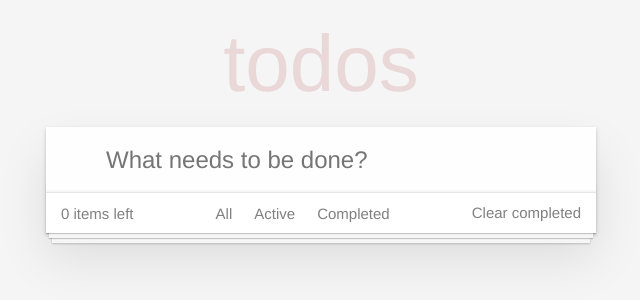
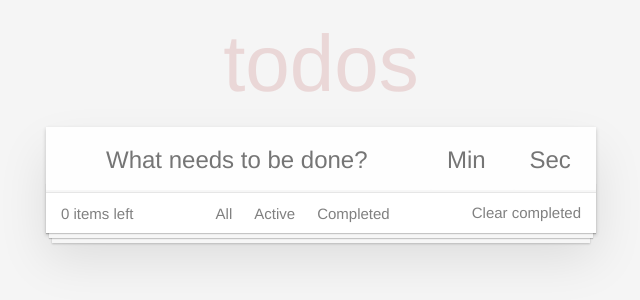
Before and after one commit to UNDECO9VER/todo-kata, a React (Create React App) app: page / in a window 1280 px wide. Shown: the top 300 px of the page, without its empty margins (319-959 px from the left). Built offline with nearby package versions, Linux system fonts and the light colour scheme.

Commit message:
todo Timer

```diff
--- a/src/components/App/App.jsx
+++ b/src/components/App/App.jsx
@@ -12,19 +12,50 @@ class App extends Component {
     filter: 'all',
   }
 
-  createItem = (label) => {
+  createItem = (label, time) => {
     return {
       id: uuidv4(),
       date: new Date(),
+      time,
       label,
       done: false,
+      timeOut: null
     }
   }
 
   deleteItem = (id) => {
+    this.stopTimer(id)
     this.setState(({ todoData }) => {
       return {
         todoData: todoData.filter((el) => el.id !== id)
+      }
+    })
+  }
+
+  startTimer = (id) => {
+    this.stopTimer(id)
+    this.setState(({todoData})=>{
+      const index = todoData.findIndex((el) => el.id === id)
+      return{
+        todoData: todoData.map((el,ind)=> ind === index ? { ...el, timeOut: setInterval(()=>{
+          this.setState(({ todoData }) => {
+            let time = todoData[index].time
+            if(todoData[index].time > 0){
+              return {
+                todoData: todoData.map((el,ind)=> ind === index ? { ...el, time: --time } : el)
+              }
+            }else this.stopTimer(id)
+          })
+        }, 1000) } : el)
+      }
+    })
+  }
+
+  stopTimer = (id) => {
+    this.setState(({todoData})=>{
+      const index = todoData.findIndex((el) => el.id === id)
+      return{
+        todoData: todoData.map((el,ind)=> ind === index ? { ...el, timeOut: clearInterval(todoData[index].timeOut) } : el)
       }
     })
   }
@@ -46,8 +77,8 @@ class App extends Component {
     })
   }
 
-  addItem = (text) => {
-    const newItem = this.createItem(text)
+  addItem = (text, time) => {
+    const newItem = this.createItem(text, time)
     this.setState(({ todoData }) => {
       return {
         todoData: [...todoData, newItem]
@@ -85,6 +116,8 @@ class App extends Component {
             onDeleted={this.deleteItem}
             onToggleDone={this.onToggleDone}
             editItem={this.editItem}
+            startTimer={this.startTimer}
+            stopTimer={this.stopTimer}
           />
           <Footer
             setFilter={this.setFilter}
--- a/src/components/NewTaskForm/NewTaskForm.css
+++ b/src/components/NewTaskForm/NewTaskForm.css
@@ -1,11 +1,15 @@
 .new-task-form{
-    padding: 16px 16px 16px 60px;
+	display: flex;
+}
+
+.new-task-form__input{
+    padding: 16px 16px 16px 16px;
 	border: none;
 	background: rgba(0, 0, 0, 0.003);
 	box-shadow: inset 0 -2px 1px rgba(0,0,0,0.03);
 	position: relative;
 	margin: 0;
-	width: 100%;
+	width: 15%;
 	font-size: 24px;
 	font-family: inherit;
 	line-height: 1.4em;
@@ -15,6 +19,24 @@
 	-moz-osx-font-smoothing: grayscale;
 }
 
+.new-task-form__input::-webkit-outer-spin-button,
+.new-task-form__input::-webkit-inner-spin-button {
+    -webkit-appearance: none;
+}
+
+.new-task-form__submit{
+	display: none;
+}
+
+.new-task-form__input:first-of-type{
+	flex-grow: 1;
+	padding-left: 60px;
+}
+.new-task-form__input:first-of-type{
+	flex-grow: 1;
+	padding-left: 60px;
+}
+
 :focus {
 	outline: 0;
 }
--- a/src/components/NewTaskForm/NewTaskForm.jsx
+++ b/src/components/NewTaskForm/NewTaskForm.jsx
@@ -1,5 +1,6 @@
 import { Component } from 'react'
 import PropTypes from 'prop-types'
+// import { format, parseISO } from 'date-fns'
 import './NewTaskForm.css'
 
 class NewTaskForm extends Component {
@@ -13,6 +14,17 @@ class NewTaskForm extends Component {
 
   state = {
     label: '',
+    minutes: '',
+    seconds: '',
+    time: 0
+  }
+
+  setTime(){
+    const minutes = Number(this.state.minutes) ? Number(this.state.minutes) : 0
+    const seconds = Number(this.state.seconds) ? Number(this.state.seconds) : 0
+    this.setState({
+      time: Number(minutes) * 60 + Number(seconds)
+    })
   }
 
   onLabelChange = (e) => {
@@ -21,25 +33,67 @@ class NewTaskForm extends Component {
     })
   }
 
+  onMinutesChange = (e) => {
+    this.setState({
+      minutes: e.target.value,
+    })
+  }
+
+  componentDidUpdate(prevP, prevS){
+    if (prevS.minutes !== this.state.minutes || prevS.seconds !== this.state.seconds) {
+      this.setTime()
+    }
+  }
+
+  onSecondsChange = (e) => {
+    this.setState({
+      seconds: e.target.value,
+    })
+  }
+
   onSubmit = (e) => {
     e.preventDefault()
     if(this.state.label.trim() !== ''){
-      this.props.addItem(this.state.label.trim())
+      this.props.addItem(this.state.label.trim(), this.state.time )
       this.setState({
         label: '',
+        minutes: '',
+        seconds: ''
       })
     }
   }
 
   render() {
     return (
-      <form onSubmit={this.onSubmit}>
+      <form className='new-task-form' onSubmit={this.onSubmit}>
         <input
+          required
           onChange={this.onLabelChange}
-          className="new-task-form"
+          className="new-task-form__input"
           placeholder="What needs to be done?"
           value={this.state.label}
-          autoFocus=""
+        />
+        <input
+          min={0}
+          max={60}
+          type='number'
+          onChange={this.onMinutesChange}
+          className="new-task-form__input"
+          placeholder="Min"
+          value={this.state.minutes}
+        />
+        <input
+          min={0}
+          max={60}
+          type='number'
+          onChange={this.onSecondsChange}
+          className="new-task-form__input"
+          placeholder="Sec"
+          value={this.state.seconds}
+        />
+        <input
+          className='new-task-form__submit'
+          type='submit'
         />
       </form>
     )
--- a/src/components/Task/Task.css
+++ b/src/components/Task/Task.css
@@ -39,7 +39,8 @@
 .task__description{
     word-break: break-all;
     font-size: 24px;
-	width: 100%;
+	/* width: 100%; */
+	flex-grow: 1;
 	display: block;
 	line-height: 1;
     border: none;
@@ -55,6 +56,13 @@
     font-size: 13px;
     color: gray;
     white-space: nowrap;
+}
+
+.task__timer{
+	align-self: flex-end;
+	width: 100px;
+	font-size: 15px;
+    color: gray;
 }
 
 .icon{
@@ -89,6 +97,22 @@
     content: '✎';
 }
 
+.task__icon-play{
+	cursor: pointer;
+}
+
+.task__icon-pause{
+	cursor: pointer;
+}
+
+.task__icon-play::after{
+	content: "▶";
+}
+
+.task__icon-pause::after{
+	content: "⏸";
+}
+
 .task__icon-destroy{
     right: 10px;
 }
--- a/src/components/Task/Task.jsx
+++ b/src/components/Task/Task.jsx
@@ -47,8 +47,15 @@ class Task extends Component {
     this.setState({isEdit:!this.state.isEdit})
   }
 
+  numberToTime(num){
+    const minutes = Math.trunc(num / 60)
+    const seconds = num % 60
+    return (minutes < 10 ? `0${minutes}`: minutes)
+    +':'+  (seconds < 10 ? `0${seconds}`: seconds)
+  }
+
   render() {
-    const { label, done, onToggleDone, onDeleted, id} =
+    const {time, label, done, onToggleDone, onDeleted, id, startTimer, stopTimer} =
       this.props
     let classNames = 'task__description'
     done ? classNames += ' done' : classNames
@@ -74,6 +81,11 @@ class Task extends Component {
             <label htmlFor={this.state.isDoneId} className={classNames}>
               {label}
             </label>
+            <span className="task__timer">
+              <button onClick={startTimer} className="task__icon-play"></button>
+              <button onClick={stopTimer} className="task__icon-pause"></button>
+              <span>{this.numberToTime(time)}</span>
+            </span>
             <span className="task__created">
               {formatDistanceToNow(this.props.date)}
             </span>
--- a/src/components/TaskList/TaskList.jsx
+++ b/src/components/TaskList/TaskList.jsx
@@ -3,7 +3,8 @@ import PropTypes from 'prop-types'
 import Task from '../Task/Task.jsx'
 import './TaskList.css'
 
-const TaskList = ({ todos, filter, onDeleted, onToggleDone, editItem }) => {
+const TaskList = ({ todos, filter, onDeleted, onToggleDone,
+  editItem, startTimer, stopTimer }) => {
   const getVisibleTodos = (arr, filter) => {
     switch (filter) {
     case 'all':
@@ -36,6 +37,8 @@ const TaskList = ({ todos, filter, onDeleted, onToggleDone, editItem }) => {
         return <Task key={id} id={id}
           onToggleDone={() => onToggleDone(id)}
           onDeleted={() => onDeleted(id)}
+          startTimer={()=> startTimer(id)}
+          stopTimer={()=> stopTimer(id)}
           editItem={editItem}
           {...itemProps} />
       })}
```
